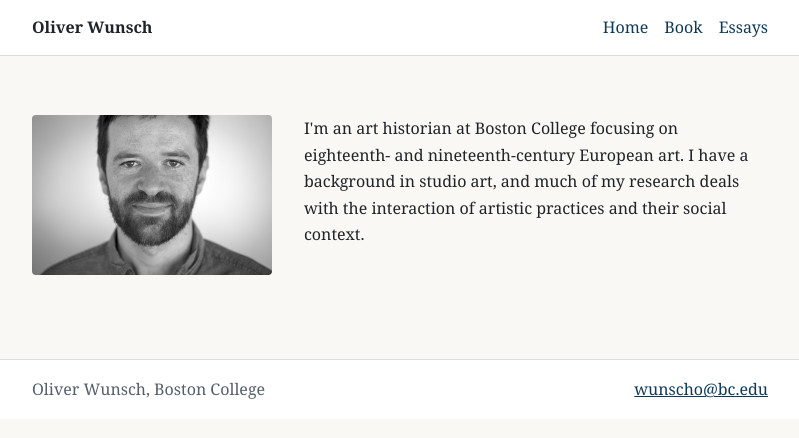
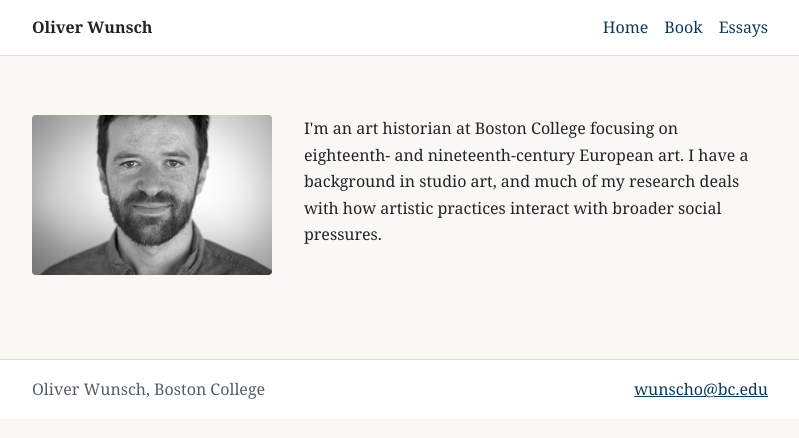
Before and after one commit to owunsch/owunsch.github.io, a Jekyll site: the page built from index.md, in a window 1280 px wide. Shown: the top 438 px of the page, without its empty margins (240-1039 px from the left). Built offline with Jekyll 4.4.1, drawn with Linux system fonts in a browser that asks for light colours.

Commit message:
Update _config.yml

```diff
--- a/_config.yml
+++ b/_config.yml
@@ -28,7 +28,7 @@ site_owner:
 
 home_intro:
   short_blurb: >
-    I'm an art historian at Boston College focusing on eighteenth- and nineteenth-century European art. I have a background in studio art, and much of my research deals with the interaction of artistic practices and their social context.
+    I'm an art historian at Boston College focusing on eighteenth- and nineteenth-century European art. I have a background in studio art, and much of my research deals with how artistic practices interact with broader social pressures.
 
 book:
   title: "A Delicate Matter: Art, Fragility, and Consumption in Eighteenth-Century France"
```
